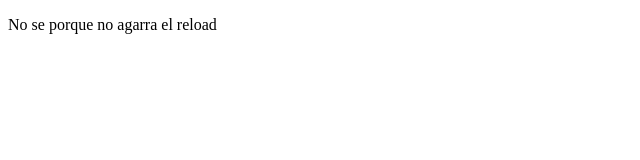
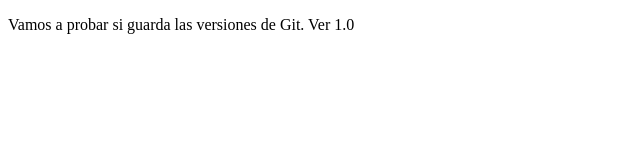
Before and after one commit to vidals05/ProyectoDemoCursoPrework, a plain HTML site: page index.html in a window 1280 px wide. Shown: the whole page, without its empty margins (0-640 px from the left). Drawn offline with Linux system fonts and the light colour scheme.

Commit message:
Agregar primer cambio

```diff
--- a/index.html
+++ b/index.html
@@ -7,6 +7,6 @@
     <title>Hola mundo</title>
 </head>
 <body>
-    <p>No se porque no agarra el reload</p>
+    <p>Vamos a probar si guarda las versiones de Git. Ver 1.0</p>
 </body>
 </html>
```
